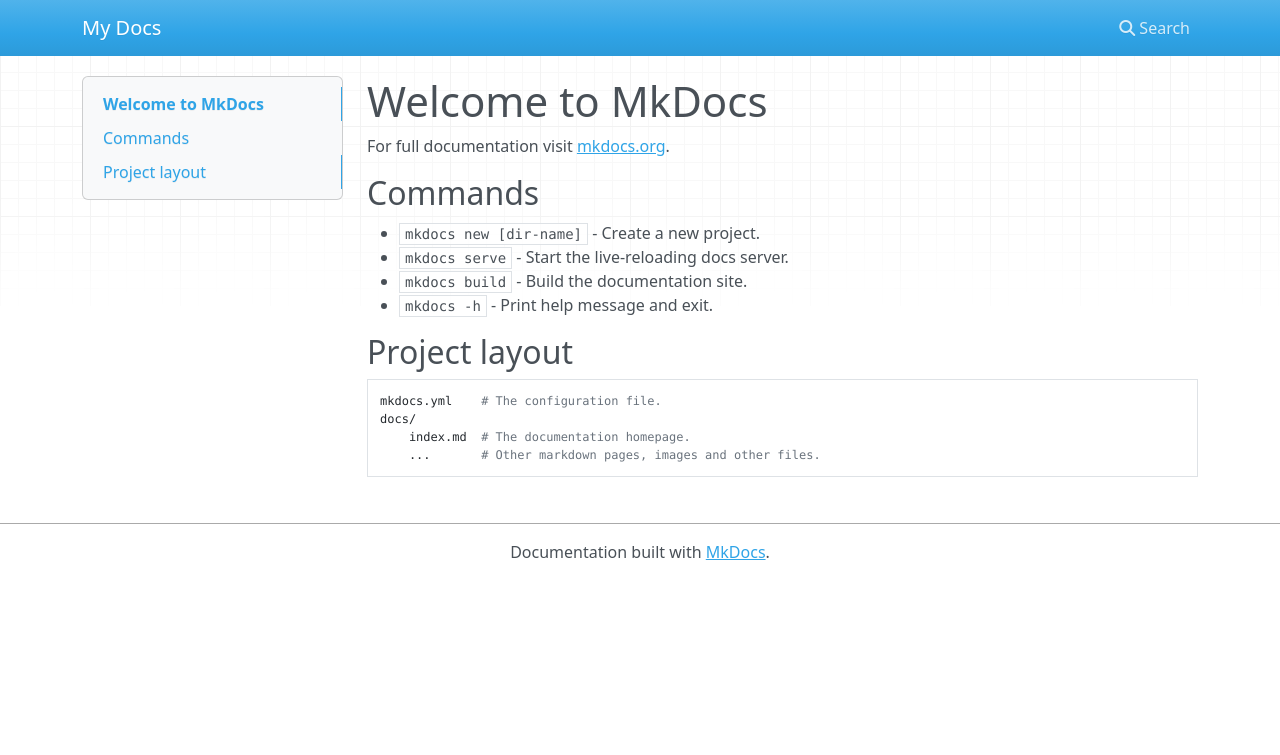
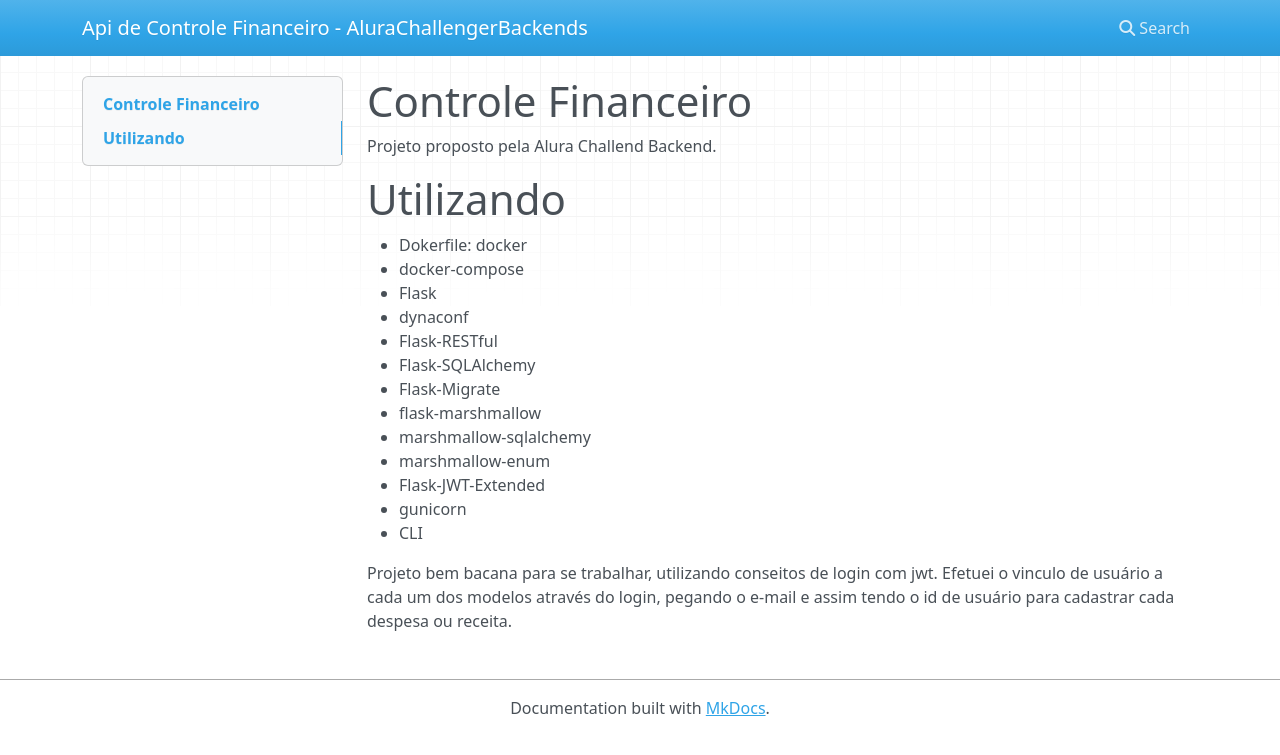
Before and after one commit to jacksonsr451/controle_financeiro, an MkDocs documentation site: the page built from docs/index.md, in a window 1280 px wide. Shown: the top 755 px of the page. Built offline with MkDocs 1.6.1, drawn with Linux system fonts in a browser that asks for light colours; nearby versions of some CDN libraries.

Commit message:
Update files mkdocs

```diff
--- a/docs/index.md
+++ b/docs/index.md
@@ -1,17 +1,21 @@
-# Welcome to MkDocs
+# Controle Financeiro
 
-For full documentation visit [mkdocs.org](https://www.mkdocs.org).
+Projeto proposto pela Alura Challend Backend.
 
-## Commands
+# Utilizando
 
-* `mkdocs new [dir-name]` - Create a new project.
-* `mkdocs serve` - Start the live-reloading docs server.
-* `mkdocs build` - Build the documentation site.
-* `mkdocs -h` - Print help message and exit.
+- Dokerfile: docker
+- docker-compose
+- Flask
+- dynaconf
+- Flask-RESTful
+- Flask-SQLAlchemy
+- Flask-Migrate
+- flask-marshmallow
+- marshmallow-sqlalchemy
+- marshmallow-enum
+- Flask-JWT-Extended
+- gunicorn
+- CLI
 
-## Project layout
-
-    mkdocs.yml    # The configuration file.
-    docs/
-        index.md  # The documentation homepage.
-        ...       # Other markdown pages, images and other files.
+Projeto bem bacana para se trabalhar, utilizando conseitos de login com jwt. Efetuei o vinculo de usuário a cada um dos modelos através do login, pegando o e-mail e assim tendo o id de usuário para cadastrar cada despesa ou receita.
--- a/mkdocs.yml
+++ b/mkdocs.yml
@@ -1 +1 @@
-site_name: My Docs
+site_name: Api de Controle Financeiro - AluraChallengerBackends
```
